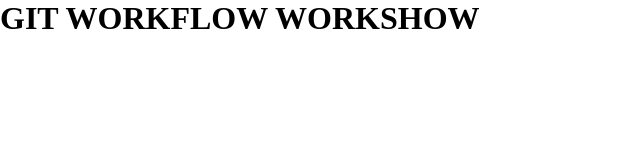
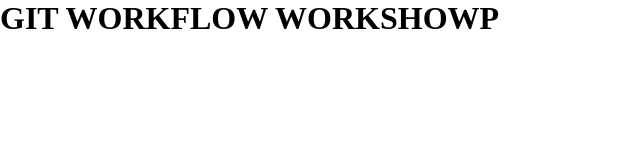
Before and after one commit to GSG-G11/Deena-Abdallah-Work-Shop, a plain HTML site: page index.html in a window 1280 px wide. Shown: the full height of the page, 0-640 px from the left. Drawn offline with Linux system fonts and the light colour scheme.

```diff
--- a/index.html
+++ b/index.html
@@ -8,6 +8,6 @@
   </head>
 
   <body>
-    <h1 class="some-heading">GIT WORKFLOW WORKSHOW</h1>
+    <h1 class="some-heading">GIT WORKFLOW WORKSHOWP</h1>
   </body>
 </html>
```
